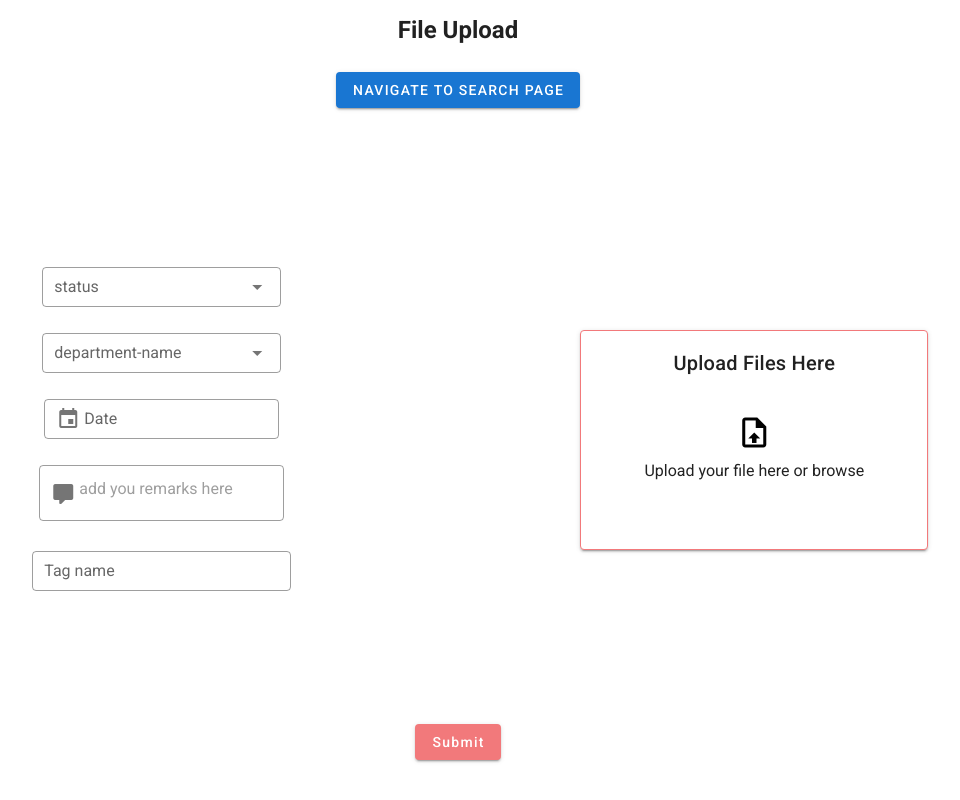
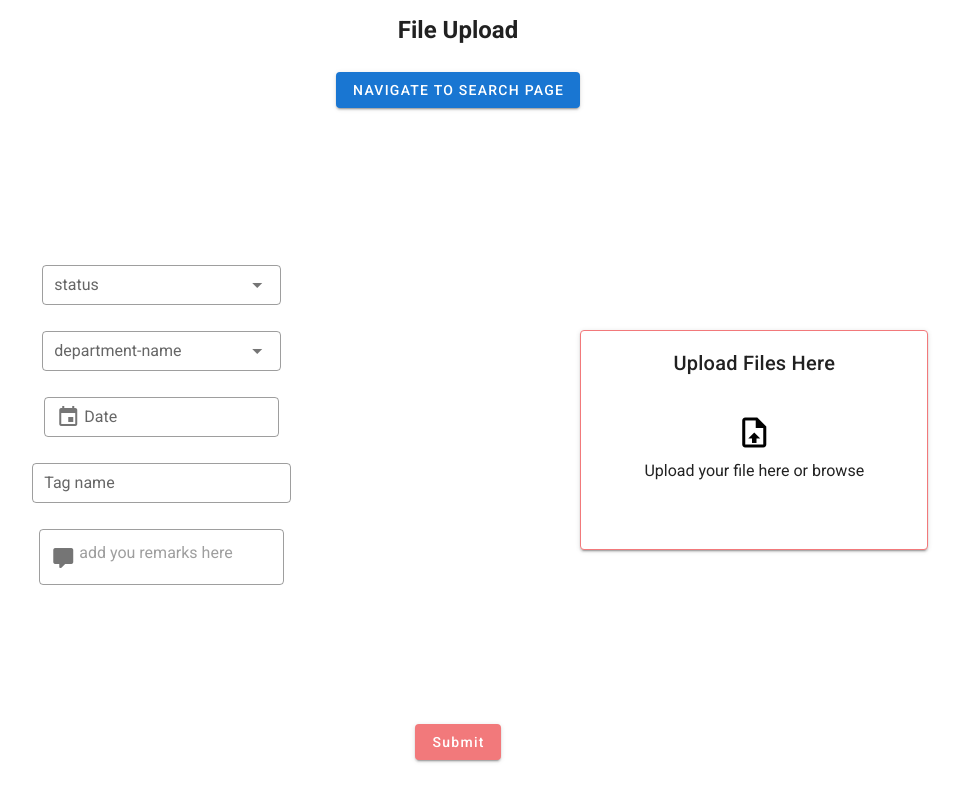
Before and after one commit to TanvirKaurBedi/DocumentManagementSystem, a Vue app in the folder document_management_system/: page /file_management in a window 1280 px wide. Shown: the whole page, without its empty margins (182-1142 px from the left). Built offline with nearby package versions, Linux system fonts and the light colour scheme.

Commit message:
added snakbar to show api status

```diff
--- a/document_management_system/src/views/Documents_Search.vue
+++ b/document_management_system/src/views/Documents_Search.vue
@@ -45,13 +45,8 @@
 
                 <template>
                     <v-row class="d-flex align-center justify-center">
-                        <v-text-field class="filter" dense outlined v-model="inputText" label="Tag name" @keydown.enter="addChip" style="width:259px"></v-text-field>
-                    </v-row>
-                    <v-row class="d-flex align-center justify-center mt-2 filter">
-                        <v-chip v-for="(chip, index) in chips" :key="index" class="ma-1" @click="removeChip(index)">
-                            {{ chip.tag_name }}
-                            <v-icon small>mdi-close</v-icon>
-                        </v-chip>
+                        <v-text-field class="filter" dense outlined v-model="inputText" label="Tag name"
+                            @keydown.enter="addChip" style="width:259px"></v-text-field>
                     </v-row>
                 </template>
 
@@ -60,7 +55,12 @@
             <!--  -->
             <v-col md="6" cols="12" class="d-flex align-center justify-center">
                 <v-row class="d-flex align-center justify-center">
-                    <p>Response Here</p>
+                    <v-data-table :headers="headers" :items="data" item-key="document_id" items-per-page="5">
+                        <template v-slot:[`item.file_url`]="{ item }">
+                            <a :href="item.file_url" target="_blank">Preview</a>
+                            <v-btn @click="downloadFile(item.file_url)" text>Download</v-btn>
+                        </template>
+                    </v-data-table>
                 </v-row>
             </v-col>
         </v-row>
@@ -94,7 +94,13 @@ export default {
             tags: [{ "tage_name": 'RMC' }],
             menu_2: "",
             dates_2: [],
-            chips:[]
+            chips: [],
+            headers: [
+                { text: 'Row Number', value: 'row_num' },
+                { text: 'Uploaded By', value: 'uploaded_by' },
+                { text: 'File URL', value: 'file_url', sortable: false },
+            ],
+            data: []
         }
     },
     mounted() {
@@ -112,10 +118,15 @@ export default {
     },
     methods: {
         addChip() {
-            if (this.inputText.trim() !== '') {
-                this.chips.push({"tag_name":this.inputText.trim()});
-                this.inputText = ''; // Clear the input field after adding the chip
+            const words = this.inputText.trim().split(',');
+            words.forEach(word => {
+                if (word.trim() !== '') {
+                    this.chips.push({ "tag_name": word.trim() });
                 }
+            });
+
+            this.inputText = '';
+            return this.chips
         },
         removeChip(index) {
             this.chips.splice(index, 1);
@@ -139,6 +150,9 @@ export default {
             };
             reader.readAsDataURL(this.selected_file);
         },
+        downloadFile(fileUrl) {
+            window.open(fileUrl, '_blank');
+        },
 
         submitSearchForm() {
             let data = {
@@ -146,12 +160,12 @@ export default {
                 minor_head: this.selected_department,
                 from_date: this.dates_2[0],
                 to_date: this.dates_2[1],
-            tags: this.chips, // Corrected typo in tag_name
-            uploaded_by:this.user_id,
+                tags: this.addChip,
+                uploaded_by: this.user_id,
                 start: 0,
-            length:12,
-            // filterId: "",
-            search:{}
+                length: 10,
+                filterId: "",
+                search: { "value": "" }
             };
 
             let token = localStorage.getItem('access_token');
@@ -163,6 +177,7 @@ export default {
                 .then(response => {
                     console.log('Response:', response.data);
                     this.verify_btn_loader = false;
+                    this.data = response.data.data
                 })
                 .catch(error => {
                     console.error('Error:', error);
--- a/document_management_system/src/views/File_Management.vue
+++ b/document_management_system/src/views/File_Management.vue
@@ -14,7 +14,6 @@
         <v-row class="d-flex align-center" style="height:80vh">
 
             <v-col md="6" cols="12" class="d-flex flex-column align-center justify-center">
-
                 <v-row class="filter">
                     <v-select outlined clearable :items="status_items" dense label="status" v-model="selected_status"
                         class="filter">
@@ -48,24 +47,18 @@
                         </v-date-picker>
                     </v-menu>
                 </v-row>
+                <template>
+                    <v-row class="d-flex align-center justify-center">
+                        <v-text-field class="filter" dense outlined v-model="inputText" label="Tag name"
+                            style="width:259px"></v-text-field>
+                    </v-row>
+                </template>
 
                 <v-row class="d-flex align-center justify-center">
                     <v-textarea auto-grow outlined placeholder="add you remarks here" v-model="remarks"
                         prepend-inner-icon="mdi-comment" cols="23" row-height="8">
                     </v-textarea>
                 </v-row>
-                <template>
-                    <v-row class="d-flex align-center justify-center">
-                        <v-text-field class="filter" dense outlined v-model="inputText" label="Tag name" @keydown.enter="addChip" style="width:259px"></v-text-field>
-                    </v-row>
-                    <v-row class="d-flex align-center justify-center mt-2 filter">
-                        <v-chip v-for="(chip, index) in chips" :key="index" class="ma-1" @click="removeChip(index)">
-                            {{ chip.tag_name }}
-                            <v-icon small>mdi-close</v-icon>
-                        </v-chip>
-                    </v-row>
-                </template>
-
             </v-col>
             <v-spacer></v-spacer>
             <!--  -->
@@ -109,6 +102,11 @@
                 <v-btn color="#F2797B" class="white--text text-capitalize mt-n15" @click="submitForm()">Submit</v-btn>
             </v-col>
         </v-row>
+
+        <v-snackbar top right color="green" v-model="snackbar" :timeout="timeout">
+            {{ text }}
+
+        </v-snackbar>
     </v-container>
 </template>
 <script>
@@ -131,7 +129,11 @@ export default {
             selected_department: "",
             selected_name: "",
             user_id: "",
-            chips:[]
+            chips: [],
+            inputText: "",
+            snackbar:false,
+            text:"",
+            timeout:""
         }
     },
     mounted() {
@@ -149,11 +151,18 @@ export default {
     },
     methods: {
         addChip() {
-            if (this.inputText.trim() !== '') {
-                this.chips.push({"tag_name":this.inputText.trim()});
-                this.inputText = ''; // Clear the input field after adding the chip
-            }
+            const words = this.inputText.trim().split(',');
+            words.forEach(word => {
+                if (word.trim() !== '') {
+                    this.chips.push({ "tag_name": word.trim() });
+                }
+
+            });
+
+            this.inputText = '';
+            return this.chips
         },
+
         removeChip(index) {
             this.chips.splice(index, 1);
         },
@@ -199,7 +208,7 @@ export default {
                 minor_head: this.selected_department,
                 document_date: formattedDate, // Use the formatted date
                 document_remarks: this.remarks,
-                tags: this.chips,
+                tags: this.addChip(),
                 user_id: this.user_id
             }));
 
@@ -211,6 +220,9 @@ export default {
                 .then(response => {
                     // Handle successful response
                     console.log('Response:', response.data);
+                    this.text = "file saved"
+                    this.timeout = 1000
+                    this.snackbar = true
                 })
                 .catch(error => {
                     // Handle error
```
Lines whose indentation alone changed are shown as unchanged.
